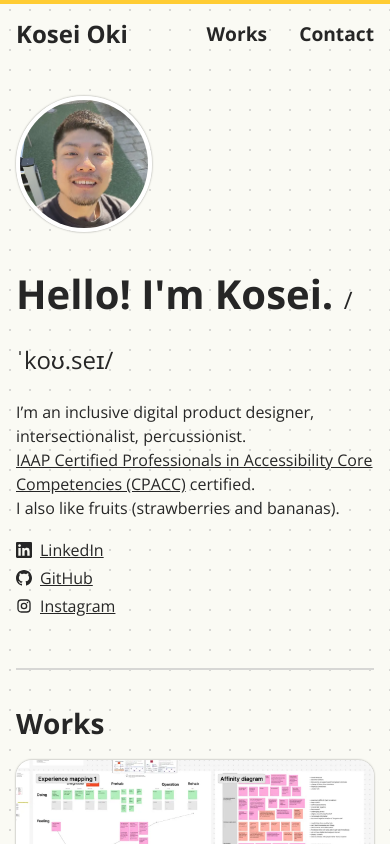
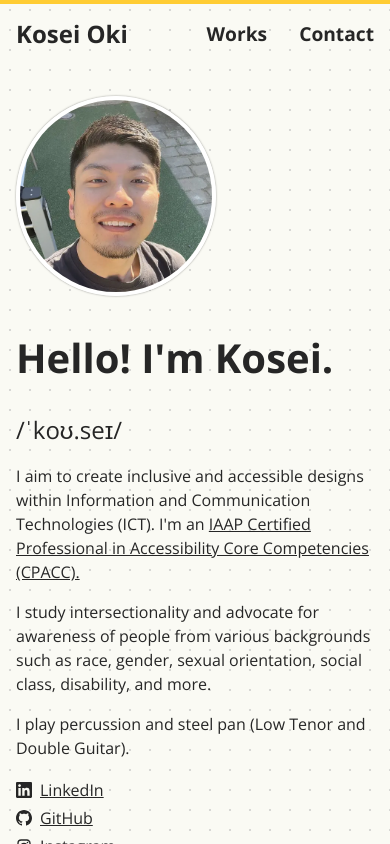
Before and after one commit to Koseioki/koseioki, a React (Vite) app: page / in a window 390 px wide. Shown: the top 844 px of the page. Built offline with nearby package versions, Linux system fonts and the light colour scheme.

Commit message:
case card focus + added profile

```diff
--- a/src/components/CaseCard.css
+++ b/src/components/CaseCard.css
@@ -4,7 +4,6 @@
     gap: 1rem;
     align-items: center;
     padding: 1rem;
-    /* border-top: 0.0625rem solid var(--text-light); */
     cursor: pointer;
     background-color: var(--white);
     border-radius: 1rem;
@@ -14,7 +13,6 @@
 
 .case-card:hover {
     background-color: var(--background-dark);
-    /* box-shadow: var(--drop-shadow); */
 }
 
 .case-card a.headings {
@@ -30,9 +28,15 @@
 
 .case-card a:focus {
     outline: none;
+    /* box-shadow: var(--focus-indicator); */
+    box-shadow: none;
+    text-decoration: underline;
+    color: var(--primary);
+}
+
+.case-card:has(a:focus) {
     box-shadow: var(--focus-indicator);
-        text-decoration: underline;
-    color: var(--primary);
+    /* text-decoration: underline; */
 }
 
 .case-card-thumbnail {
@@ -41,9 +45,7 @@
 
     aspect-ratio: 1 / 1;
     object-fit: contain;
-    /* border: 0.5rem solid var(--text); */
-    /* box-shadow: var(--drop-shadow); */
-    /* border-radius: 1rem; */
+
 }
 
 .read-more-link {
--- a/src/components/Profile.css
+++ b/src/components/Profile.css
@@ -1,14 +1,11 @@
-#profile{
+#profile {
     display: flex;
-    /* flex-direction: row; */
     align-items: center;
     gap: 4rem;
-    /* justify-content: center; */
-    /* margin-top: 2rem; */
 }
 
 
-.profile-picture{
+.profile-picture {
     width: 15rem;
     height: 15rem;
     object-fit: cover;
@@ -18,20 +15,35 @@
     box-shadow: var(--drop-shadow);
 }
 
-.pronunciation{
+.name-container {
+    display: flex;
+    flex-wrap: wrap;
+    flex-direction: row;
+    gap: 0.5rem;
+    align-items: baseline;
+}
+
+.pronunciation {
     font-size: 1.5rem;
     font-weight: normal;
+
 }
 
-/* mobile devices */
+
+@media (max-width: 768px) {
+
+    .profile-picture {
+        width: 12rem;
+        height: 12rem;
+    }
+}
+
+
 @media (max-width: 568px) {
-    #profile{
+    #profile {
         flex-direction: column;
         gap: 0;
         align-items: flex-start;
     }
-    .profile-picture{
-        width: 8rem;
-        height: 8rem;
-    }
+
 }
--- a/src/components/Profile.jsx
+++ b/src/components/Profile.jsx
@@ -18,10 +18,17 @@ function Profile() {
       <img className="profile-picture" src={Kosei} alt="" aria-hidden="true" />
       <div>
         {/* <h1 ref={headingRef} tabIndex="-1" className="headings">Kosei Oki</h1> */}
-        <h1 className="headings">Hello! I'm Kosei. <span className="pronunciation">/ˈkoʊ.seɪ/</span></h1>
-        <p>I’m an inclusive digital product designer, intersectionalist, percussionist.</p>
-        <p><a className="plain-link" href="https://www.credly.com/badges/d96c149c-63c1-4764-ba03-c04703e8abbd/linked_in_profile">IAAP Certified Professionals in Accessibility Core Competencies (CPACC)</a> certified.</p>
-        <p>I also like fruits (strawberries and bananas).</p>
+        <div className="name-container">
+          <h1 className="headings">Hello! I'm Kosei.</h1>
+          <div className="pronunciation">/ˈkoʊ.seɪ/</div>
+        </div>
+        {/* <p>I’m an inclusive digital product designer, intersectionalist, percussionist.</p> */}
+
+        <p className="paragraph">I aim to create inclusive and accessible designs within Information and Communication Technologies (ICT). I'm an <a className="plain-link" href="https://www.credly.com/badges/d96c149c-63c1-4764-ba03-c04703e8abbd/linked_in_profile">IAAP Certified Professional in Accessibility Core Competencies (CPACC).</a></p>
+        <p className="paragraph">I study intersectionality and advocate for awareness of people from various backgrounds such as race, gender, sexual orientation, social class, disability, and more.
+        </p>
+        <p className="paragraph">I play percussion and steel pan (Low Tenor and Double Guitar).</p>
+        {/* <p>I also like fruits (strawberries and bananas).</p> */}
         <h2 className="sr-only">Social Media</h2>
         <ul className="link-list paragraph">
 
@@ -32,9 +39,9 @@ function Profile() {
           </li>
           <li>
             <a className="plain-link" href="https://github.com/Koseioki">
-            <Icon icon="Github"/>GitHub</a>
+              <Icon icon="Github" />GitHub</a>
           </li>
-                    <li>
+          <li>
             <a className="plain-link" href="https://www.instagram.com/koseioki1225/">
               <Icon icon="Instagram" />Instagram
             </a>
--- a/src/index.css
+++ b/src/index.css
@@ -136,6 +136,11 @@ li {
 .bulleted-list {
   list-style: disc;
   padding-left: 1.5rem;
+  margin: 2rem 0;
+}
+
+.bulleted-list li {
+  margin: 1rem 0;
 }
 
 .bulleted-list li::marker {
```
